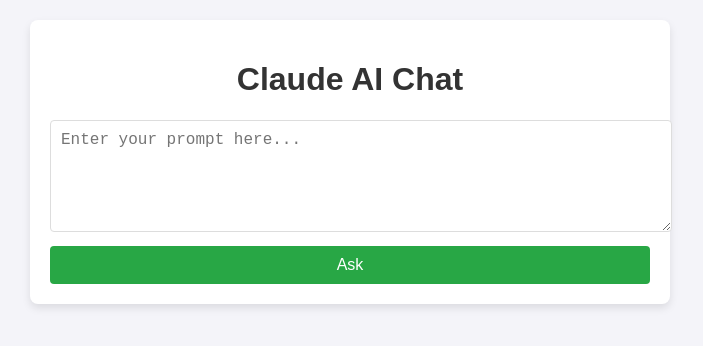
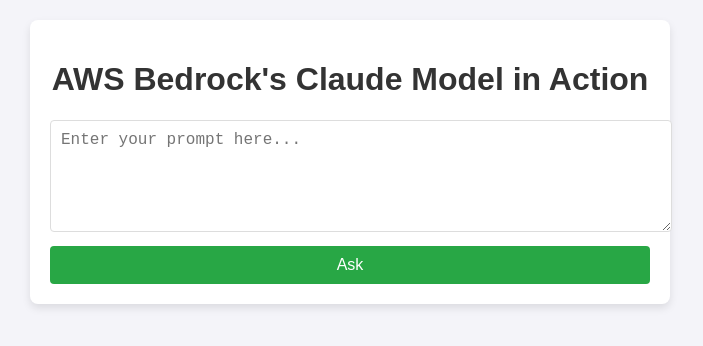
Before and after one commit to Shabrinath/aws-bedrock-app, a plain HTML site: page index.html in a window 1280 px wide. Shown: the whole page, without its empty margins (290-993 px from the left). Drawn offline with Linux system fonts and the light colour scheme.

Commit message:
Update index.html

```diff
--- a/index.html
+++ b/index.html
@@ -58,7 +58,7 @@
 <body>
 
 <div id="container">
-    <h1>Claude AI Chat</h1>
+    <h1>AWS Bedrock's Claude Model in Action</h1>
     <textarea id="user-prompt" rows="5" placeholder="Enter your prompt here..."></textarea>
     <button id="submit-btn">Ask</button>
     <div id="response-container" class="response" style="display: none;"></div>
```
